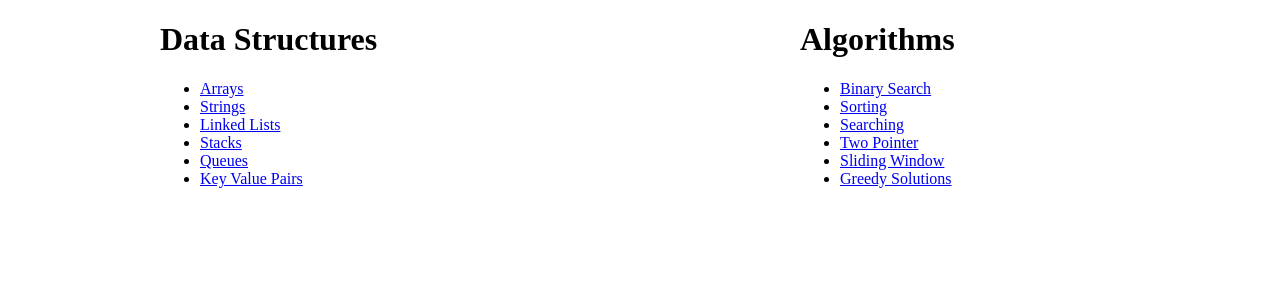
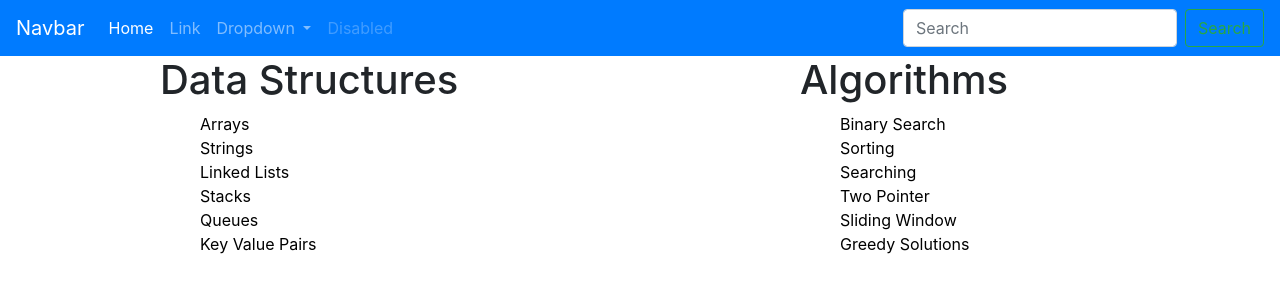
Before and after one commit to OfficialSiddharthBisht/DSA-Application, a plain HTML site: page index.html in a window 1280 px wide. Drawn offline with nearby package versions, Linux system fonts and the light colour scheme.

Commit message:
added header from bootstrap

```diff
--- a/index.html
+++ b/index.html
@@ -5,9 +5,48 @@
     <meta http-equiv="X-UA-Compatible" content="IE=edge">
     <meta name="viewport" content="width=device-width, initial-scale=1.0">
     <title>DSA Revision Web Application</title>
+    <link rel="stylesheet" href="https://cdn.jsdelivr.net/npm/bootstrap@4.0.0/dist/css/bootstrap.min.css" integrity="sha384-Gn5384xqQ1aoWXA+058RXPxPg6fy4IWvTNh0E263XmFcJlSAwiGgFAW/dAiS6JXm" crossorigin="anonymous">
+
     <link rel="stylesheet" href="style.css">
 </head>
 <body>
+    <header>
+        <nav class="navbar navbar-expand-lg navbar-dark bg-primary">
+            <a class="navbar-brand" href="#">Navbar</a>
+            <button class="navbar-toggler" type="button" data-toggle="collapse" data-target="#navbarSupportedContent" aria-controls="navbarSupportedContent" aria-expanded="false" aria-label="Toggle navigation">
+              <span class="navbar-toggler-icon"></span>
+            </button>
+
+            <div class="collapse navbar-collapse" id="navbarSupportedContent">
+              <ul class="navbar-nav mr-auto">
+                <li class="nav-item active">
+                  <a class="nav-link" href="#">Home <span class="sr-only">(current)</span></a>
+                </li>
+                <li class="nav-item">
+                  <a class="nav-link" href="#">Link</a>
+                </li>
+                <li class="nav-item dropdown">
+                  <a class="nav-link dropdown-toggle" href="#" id="navbarDropdown" role="button" data-toggle="dropdown" aria-haspopup="true" aria-expanded="false">
+                    Dropdown
+                  </a>
+                  <div class="dropdown-menu" aria-labelledby="navbarDropdown">
+                    <a class="dropdown-item" href="#">Action</a>
+                    <a class="dropdown-item" href="#">Another action</a>
+                    <div class="dropdown-divider"></div>
+                    <a class="dropdown-item" href="#">Something else here</a>
+                  </div>
+                </li>
+                <li class="nav-item">
+                  <a class="nav-link disabled" href="#">Disabled</a>
+                </li>
+              </ul>
+              <form class="form-inline my-2 my-lg-0">
+                <input class="form-control mr-sm-2" type="search" placeholder="Search" aria-label="Search">
+                <button class="btn btn-outline-success my-2 my-sm-0" type="submit">Search</button>
+              </form>
+            </div>
+          </nav>
+    </header>
     <div id="topics">
         <div class="data-structures topics-section">
         <h1>Data Structures</h1>
--- a/style.css
+++ b/style.css
@@ -2,6 +2,14 @@ body{
     margin: 0;
     padding: 0;
     box-sizing: border-box;
+}
+a{
+    text-decoration: none;
+    color: #000;
+    cursor: pointer;
+}
+ul{
+    list-style: none;
 }
 #topics{
     display: grid;
```
Also changed, not shown: DSA Topics/Stacks.html (+17 -0 lines).
